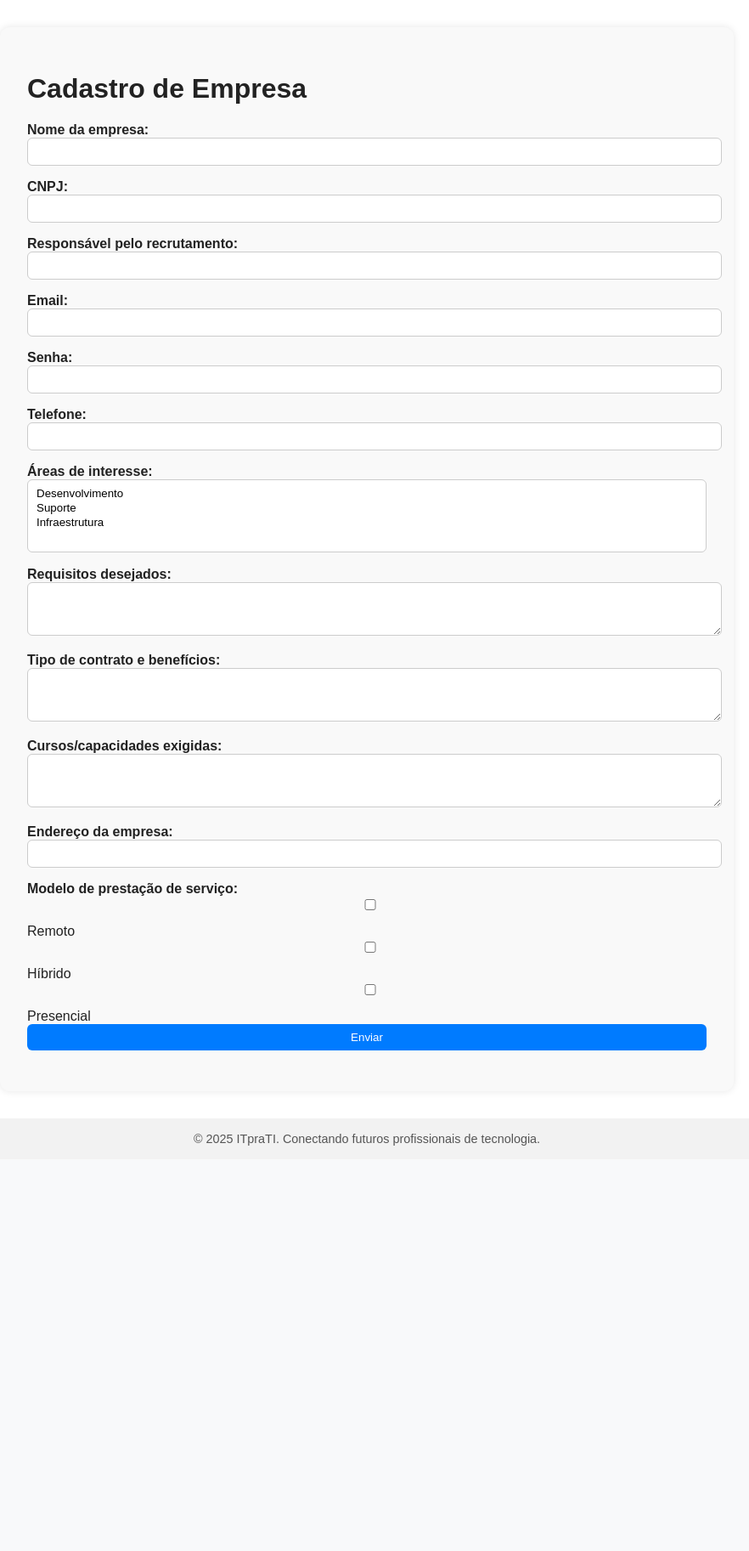
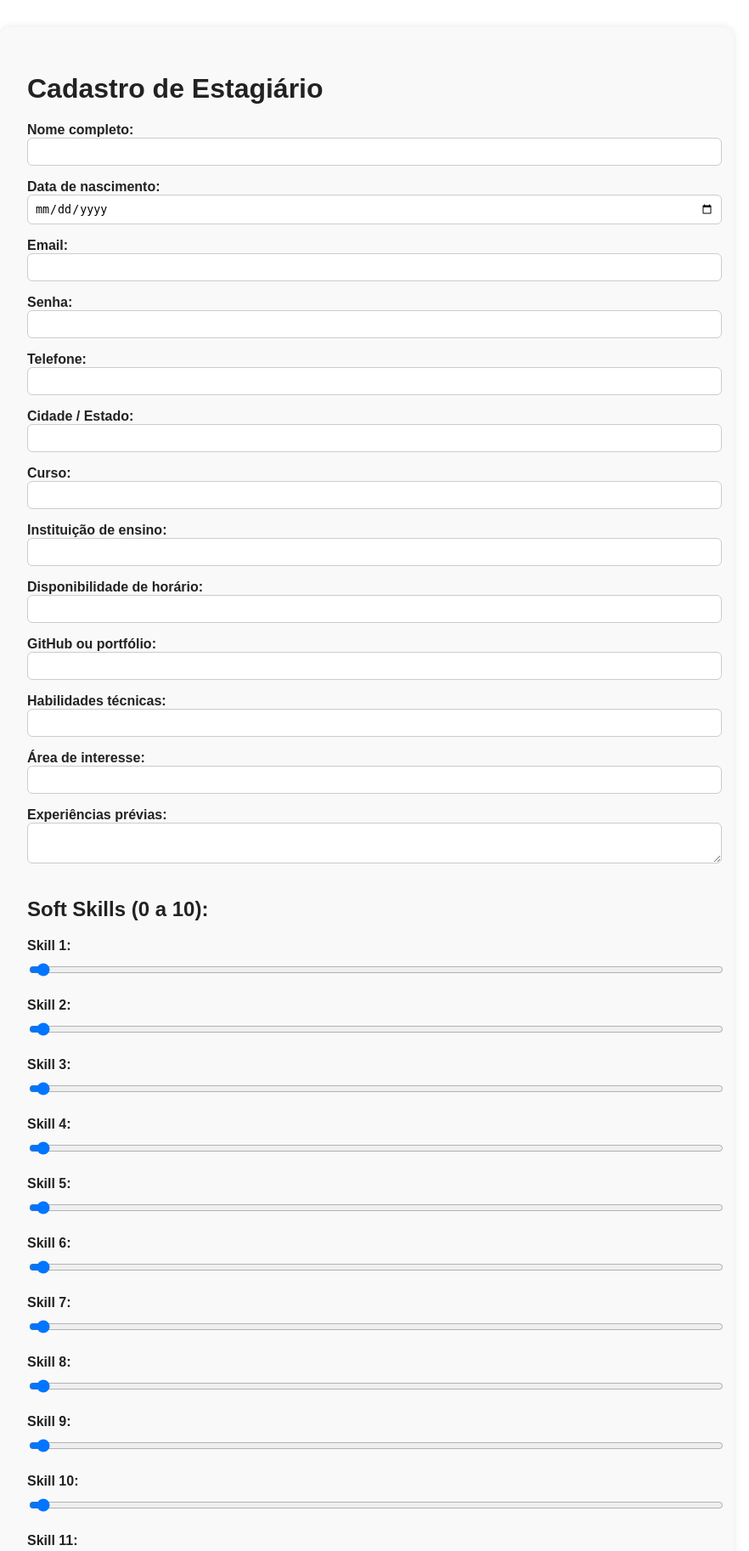
Before and after one commit to Valenapizzato/itprati, a Flask app: page /formulario-estagiario in a window 1280 px wide. Shown: the part 95-1920 px from the top of the page at 85% size, without its empty margins (208-1090 px from the left). Before the commit the page ends 1443 px from the top, so only its background shows below. Run offline with Flask 3, Linux system fonts and the light colour scheme.

Commit message:
fix: formulário de estudante corrigido

```diff
--- a/templates/formulario_estagiario.html
+++ b/templates/formulario_estagiario.html
@@ -2,7 +2,7 @@
 <html lang="pt-br">
 <head>
     <meta charset="UTF-8">
-    <title>Cadastro de Empresa</title>
+    <title>Cadastro de Estagiário</title>
     <link rel="stylesheet" href="{{ url_for('static', filename='css/style.css') }}">
 </head>
 <body>
@@ -15,32 +15,44 @@
         <a href="/login">Admin</a>
     </nav>
 </header>
+
 <div class="form-container">
-    <h1>Cadastro de Empresa</h1>
+    <h1>Cadastro de Estagiário</h1>
     <form method="post">
-        <label>Nome da empresa:</label><input type="text" name="nome" required>
-        <label>CNPJ:</label><input type="text" name="cnpj">
-        <label>Responsável pelo recrutamento:</label><input type="text" name="responsavel">
+        <label>Nome completo:</label><input type="text" name="nome" required>
+        <label>Data de nascimento:</label><input type="date" name="data_nascimento" required>
         <label>Email:</label><input type="email" name="email" required>
         <label>Senha:</label><input type="password" name="senha" required>
         <label>Telefone:</label><input type="text" name="telefone">
-        <label>Áreas de interesse:</label>
-        <select name="areas_interesse" multiple>
-            <option value="Desenvolvimento">Desenvolvimento</option>
-            <option value="Suporte">Suporte</option>
-            <option value="Infraestrutura">Infraestrutura</option>
-        </select>
-        <label>Requisitos desejados:</label><textarea name="requisitos" rows="3"></textarea>
-        <label>Tipo de contrato e benefícios:</label><textarea name="beneficios" rows="3"></textarea>
-        <label>Cursos/capacidades exigidas:</label><textarea name="cursos_exigidos" rows="3"></textarea>
-        <label>Endereço da empresa:</label><input type="text" name="endereco">
-        <label>Modelo de prestação de serviço:</label><br>
-        <input type="checkbox" name="modelo_servico" value="Remoto"> Remoto
-        <input type="checkbox" name="modelo_servico" value="Híbrido"> Híbrido
-        <input type="checkbox" name="modelo_servico" value="Presencial"> Presencial<br>
+        <label>Cidade / Estado:</label><input type="text" name="cidade_estado">
+        <label>Curso:</label><input type="text" name="curso">
+        <label>Instituição de ensino:</label><input type="text" name="instituicao">
+        <label>Disponibilidade de horário:</label><input type="text" name="disponibilidade">
+        <label>GitHub ou portfólio:</label><input type="url" name="github">
+        <label>Habilidades técnicas:</label><input type="text" name="habilidades">
+        <label>Área de interesse:</label><input type="text" name="area_interesse">
+        <label>Experiências prévias:</label><textarea name="experiencias"></textarea>
+
+        <h2>Soft Skills (0 a 10):</h2>
+        {% for i in range(20) %}
+        <label>Skill {{ i+1 }}:</label>
+        <input type="range" min="0" max="10" value="0" name="soft_{{ i }}"><br>
+        {% endfor %}
+
+        <label>Endereço residencial:</label><input type="text" name="endereco">
+        <label>Formato de trabalho:</label><br>
+        <input type="checkbox" name="formato_trabalho" value="Remoto"> Remoto
+        <input type="checkbox" name="formato_trabalho" value="Híbrido"> Híbrido
+        <input type="checkbox" name="formato_trabalho" value="Presencial"> Presencial<br>
+
+        <label>Deseja consultoria de posicionamento de mercado?</label><br>
+        <input type="radio" name="quer_consultoria" value="Sim"> Sim
+        <input type="radio" name="quer_consultoria" value="Não"> Não<br>
+
         <input type="submit" value="Enviar">
     </form>
 </div>
+
 <footer>© 2025 ITpraTI. Conectando futuros profissionais de tecnologia.</footer>
 </body>
 </html>
```
